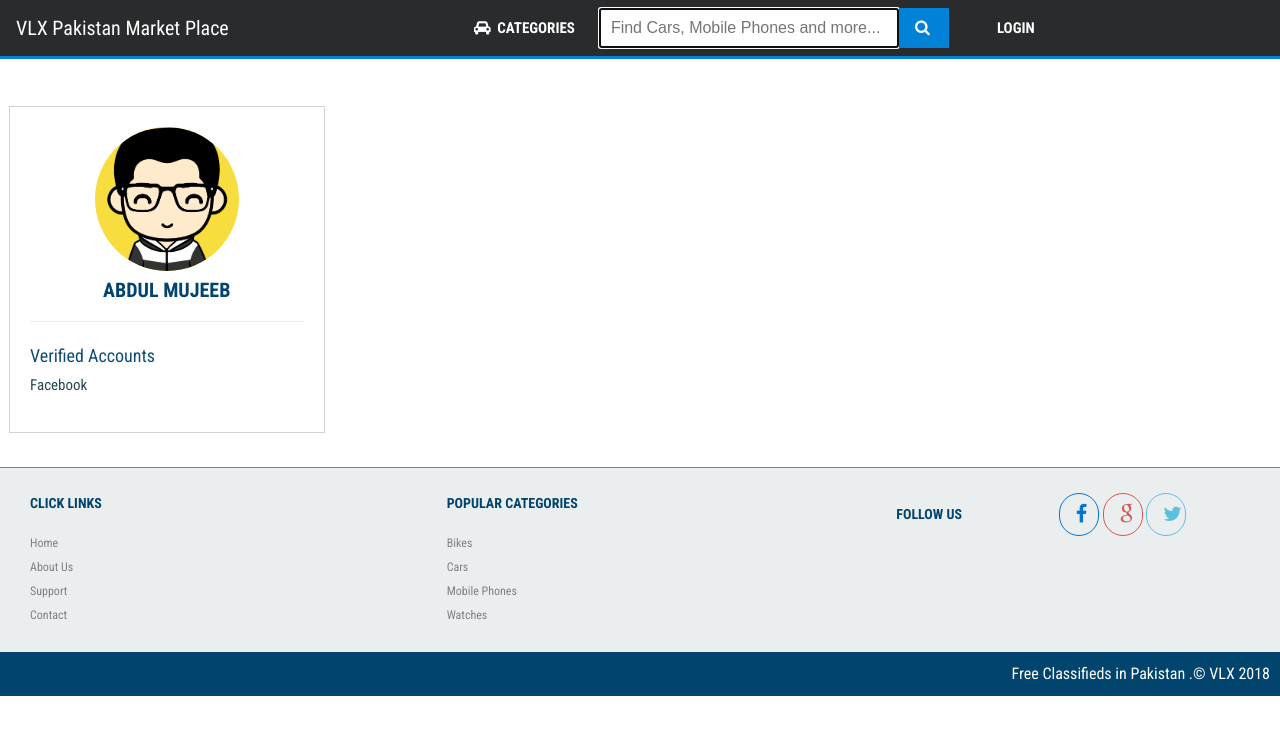
After one commit to codersstock/olxPhp_oop, a PHP site: page /profile.php in a window 1280 px wide. The commit adds this page. Shown: the top 735 px of the page. Run offline with PHP 8.4, Linux system fonts and the light colour scheme.

Commit message:
OLx ap profile ui final

```diff
--- a/css/theme.css
+++ b/css/theme.css
@@ -19,6 +19,12 @@ li {
   text-transform: uppercase;
 }
 
+.opacity {
+  opacity: 0.95;
+  font-size: 18px;
+  font-weight: 500;
+}
+
 /* ========================= Modal Starts Here  =============
 ============================================================ */
 
@@ -36,41 +42,33 @@ li {
 ======================================================
 =======================================================*/
 
-@media screen and (min-width:400px) and (max-width:590px) {
+@media screen and (min-width: 400px) and (max-width: 590px) {
   .card {
     width: 45% !important;
-
   }
 }
 
-
-@media screen and (max-width:620px) {
+@media screen and (max-width: 620px) {
   .card {
     width: 45%;
-
   }
 }
 
-@media screen and (max-width:768px) {
+@media screen and (max-width: 768px) {
   .card {
     width: 30%;
-
   }
 }
 
-@media screen and (min-width:769px) {
+@media screen and (min-width: 769px) {
   .card {
     width: 22%;
-
   }
 }
 
 .card-title {
   margin: -5px 0;
 }
-
-
-
 
 .card {
   padding: 0 !important;
@@ -164,7 +162,8 @@ li {
   max-height: 300px;
 }
 
-.right-bar {}
+.right-bar {
+}
 
 .ad-heading {
   font-size: 17px;
@@ -268,3 +267,28 @@ footer .row .categories li a:hover {
   color: rgba(0, 47, 58, 0.8);
   font-size: 17px;
 }
+
+/* ================= User profile starts ===================
+========================================================== */
+
+#profile-bar {
+  margin-top: 6em !important;
+}
+.user_profile_info {
+  display: table;
+}
+.user_profile_info p {
+  font-size: 20px;
+}
+.user_profile_info img {
+  background: #f8dd3e;
+}
+
+.user_profile_info {
+  display: table-cell;
+  text-align: center;
+}
+
+.user_accounts p {
+  font-size: 15px;
+}
--- a/header.php
+++ b/header.php
@@ -1,5 +1,5 @@
 <?php
-$title = "PAK Classified";
+
 ?>
 
 <!DOCTYPE html>
--- /dev/null
+++ b/profile.php
@@ -0,0 +1,50 @@
+<?php
+$title = "Abdul Mujeeb";
+require_once("header.php");
+?>
+
+
+<section id="profile-bar">
+<div class="m-4">
+<div class="row">
+
+<!-- ================= User info Sidebar starts HERE ===============
+===================================================================== -->
+<div class="col-md-3 ad-container user_profile_info">
+    <div class="user_profile_img">
+<img src="images/hey.png" class="rounded-circle" width="144px" height="144px" alt="">
+<p class="mt-1 display-darkblue">Abdul Mujeeb</p>
+</div>
+
+<div class="dropdown-divider mb-4"></div>
+
+
+<div class="user_accounts text-left">
+<h5 class="display-darkblue opacity text-capitalize">Verified Accounts</h5>
+<p>Facebook</p>
+</div>
+
+
+</div>
+<!-- ====================  User POSTS Dislay HERE ====================
+-------------------------------------------------------------------------->
+<div class="col-md-9">
+
+
+
+</div>
+
+</div>
+</div>
+</section>
+<!-- ///////////////////////// ROW ENDS HERE //////////////
+///////////////////////////////////////////////////////////////// -->
+
+
+
+
+
+
+
+
+<?php require_once("footer.php");?>
```
